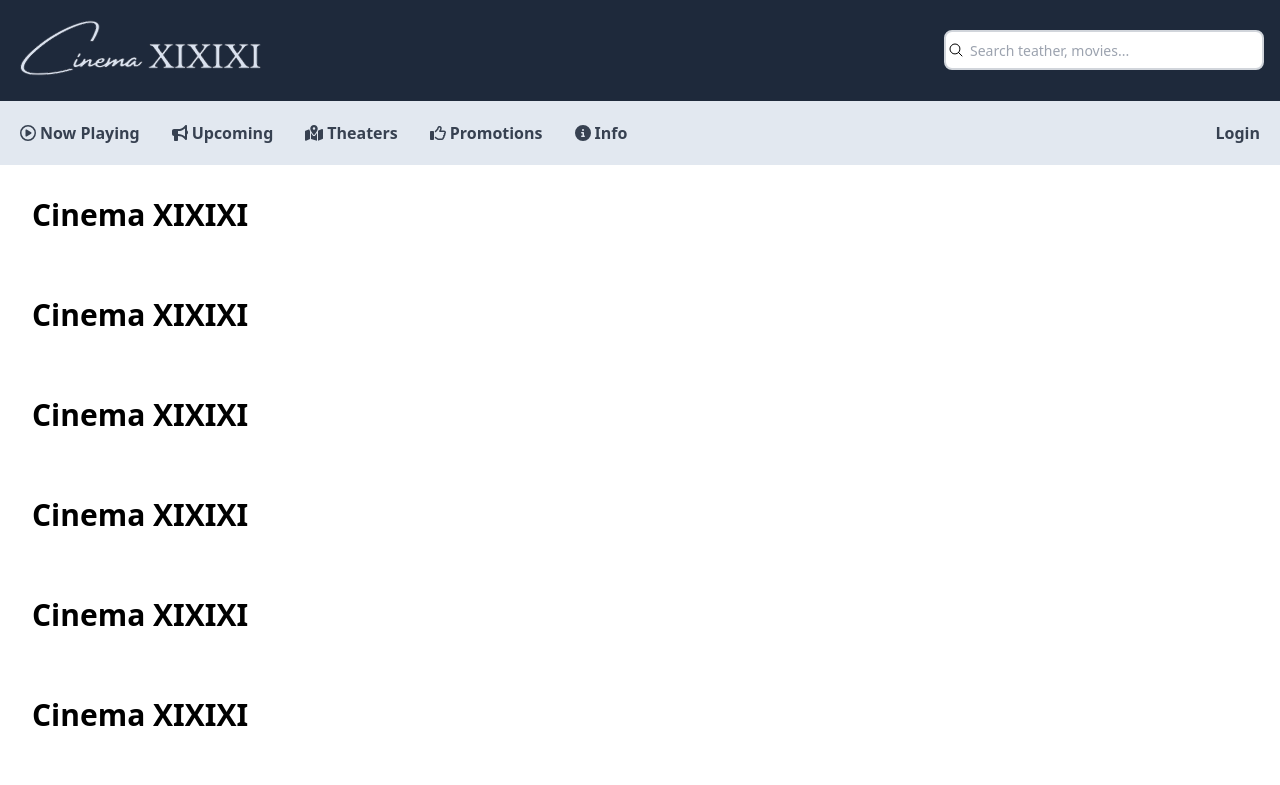
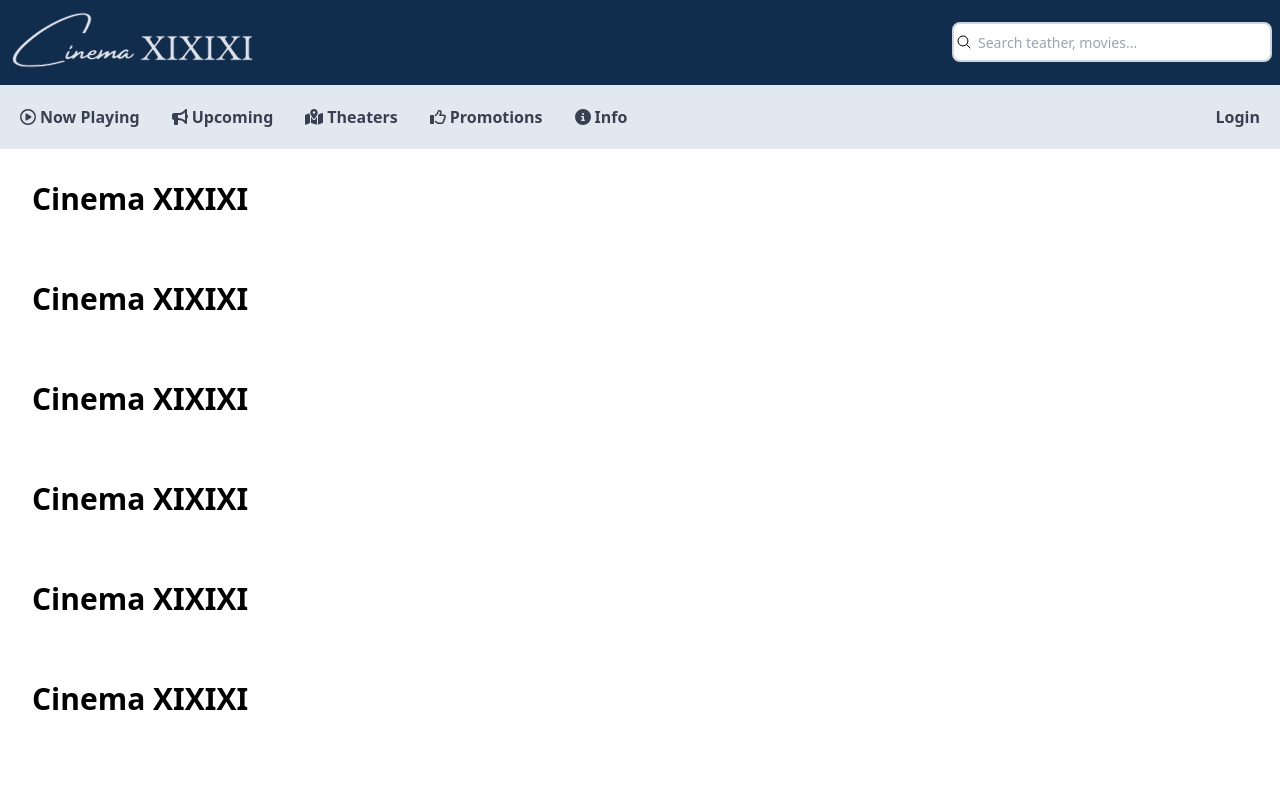
Before and after one commit to MmadIrfan/web-movie, a Next.js app: page / in a window 1280 px wide. Shown: the top 785 px of the page. Built offline with nearby package versions, Linux system fonts and the light colour scheme.

Commit message:
Ubah bg header dan padding

```diff
--- a/components/header/index.tsx
+++ b/components/header/index.tsx
@@ -22,7 +22,7 @@ export default function Header() {
   }, []);
   return (
     <>
-      <header className="p-4 bg-slate-800">
+      <header className="p-2 bg-birutua">
         <div className="container mx-auto flex justify-between items-center">
           <Link href={"/"}>
             <Image
```
